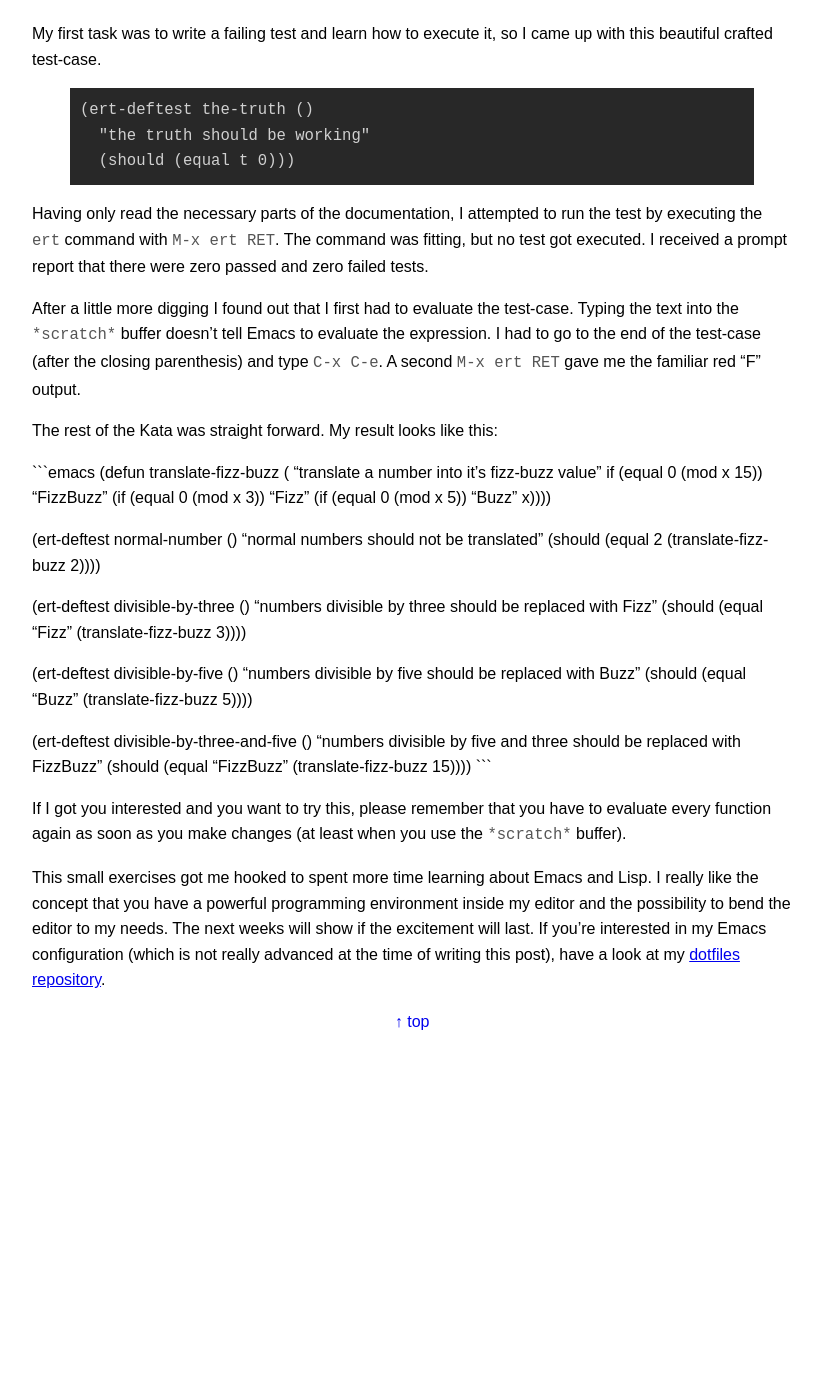
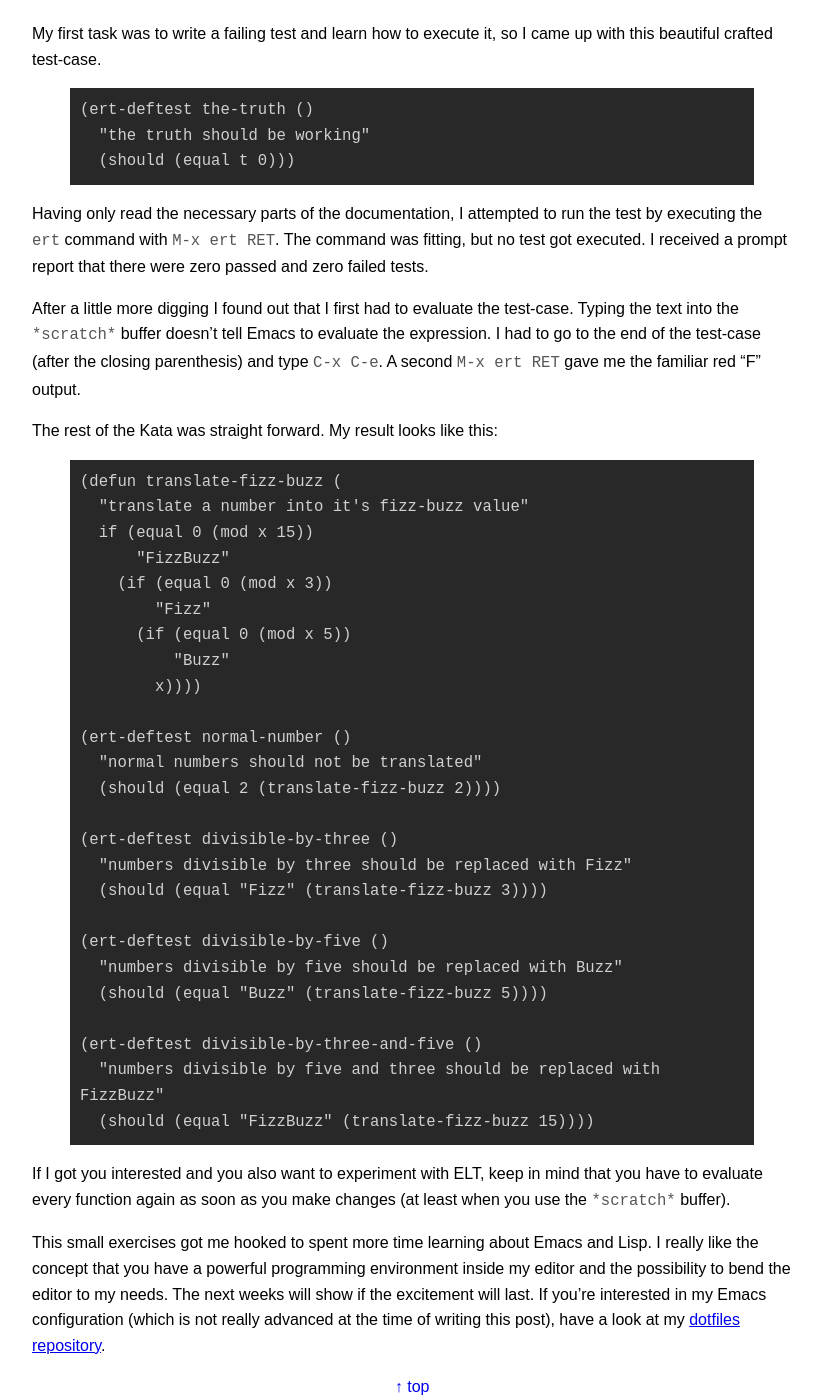
Before and after one commit to JanAhrens/JanAhrens.github.io, a Jekyll site: the page built from _posts/2013-10-20-emacs-fizz-buzz.markdown, in a window 1280 px wide and 1400 px high, scrolled down 524 px. Shown: the whole window, without its empty margins (32-853 px from the left). Built offline with Jekyll 4.4.1, drawn with Linux system fonts in a browser that asks for light colours; before the commit the page ends 1558 px from its top, so only the background shows below that.

Commit message:
rephrased paragraph and fixed syntax mistake

````diff
--- a/_posts/2013-10-20-emacs-fizz-buzz.markdown
+++ b/_posts/2013-10-20-emacs-fizz-buzz.markdown
@@ -78,11 +78,11 @@ The rest of the Kata was straight forward. My result looks like this:
 (ert-deftest divisible-by-three-and-five ()
   "numbers divisible by five and three should be replaced with FizzBuzz"
   (should (equal "FizzBuzz" (translate-fizz-buzz 15))))
-    ```
+```
 
-If I got you interested and you want to try this, please remember that
-you have to evaluate every function again as soon as you make changes
-(at least when you use the `*scratch*` buffer).
+If I got you interested and you also want to experiment with ELT, keep
+in mind that you have to evaluate every function again as soon as you
+make changes (at least when you use the `*scratch*` buffer).
 
 This small exercises got me hooked to spent more time learning about
 Emacs and Lisp. I really like the concept that you have a powerful
````
